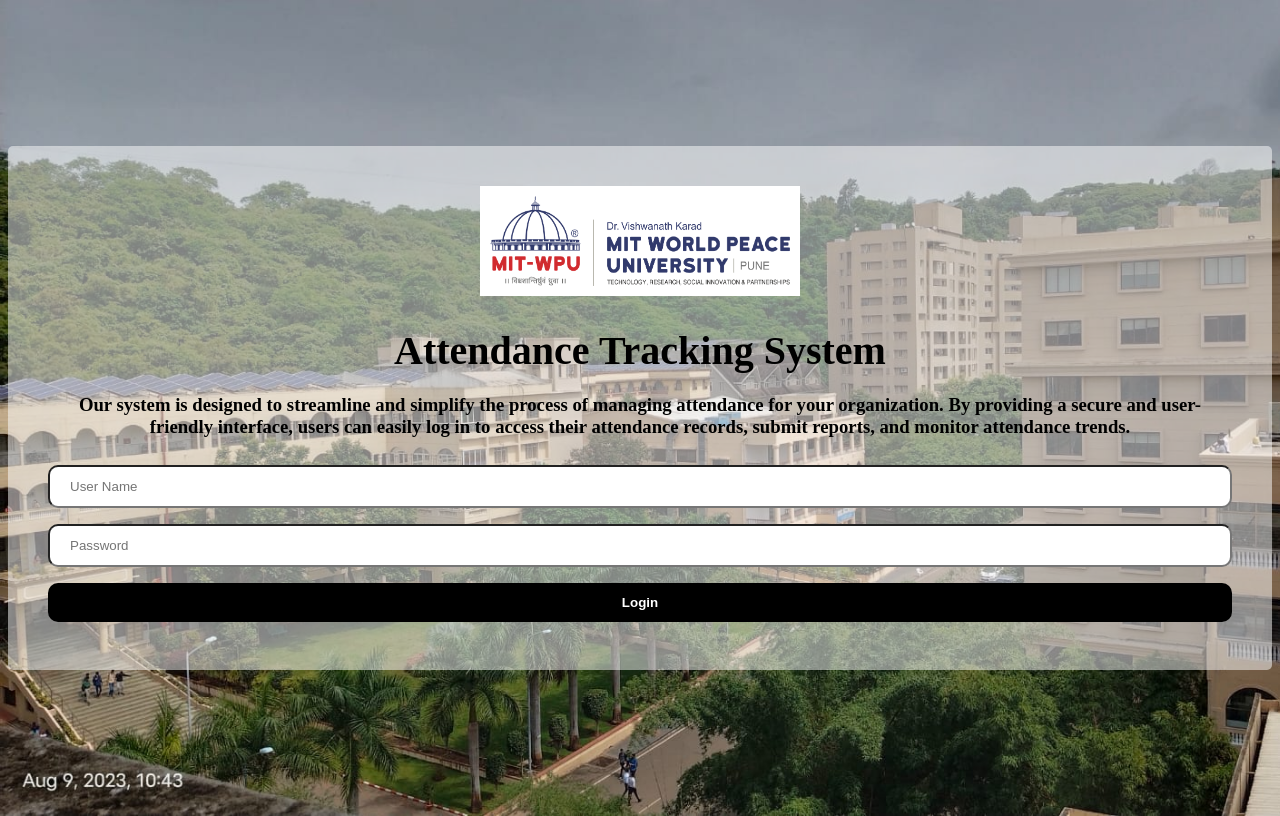
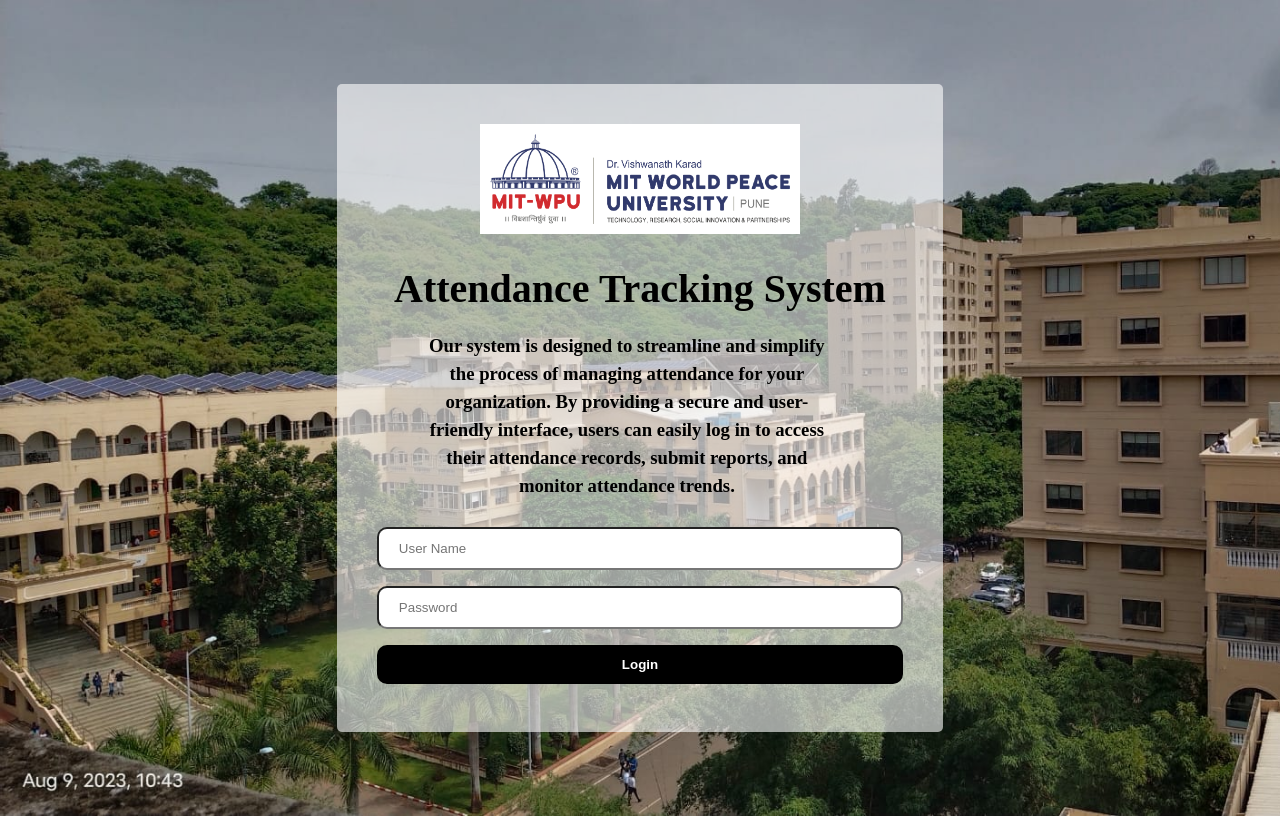
Before and after one commit to Ayush-Kadali/Attendance_Tracking_System, a PHP site: page /login.html in a window 1280 px wide. Run offline with PHP 8.4, Linux system fonts and the light colour scheme.

Commit message:
modified style.css

```diff
--- a/style.css
+++ b/style.css
@@ -9,7 +9,7 @@
 }
 
 .container {
-	background-color: rgba(255, 255, 255, 0.5);
+	background-color: rgba(255, 255, 255, 0.6);
 	padding: 40px;
 	border-radius: 5px;
 	text-align: center;
@@ -27,9 +27,7 @@
 	font-size: 40px;
 }
 
-p {
-	margin-bottom: 30px;
-	font-size: 16px;
+h3 {
 	line-height: 1.5;
 }
 
@@ -53,3 +51,9 @@
 	background-color: #000;
 	color: #fff;
 }
+
+.para {
+	margin: 16px 50px;
+	text-align: center;
+	max-width: 400px;
+}
```
